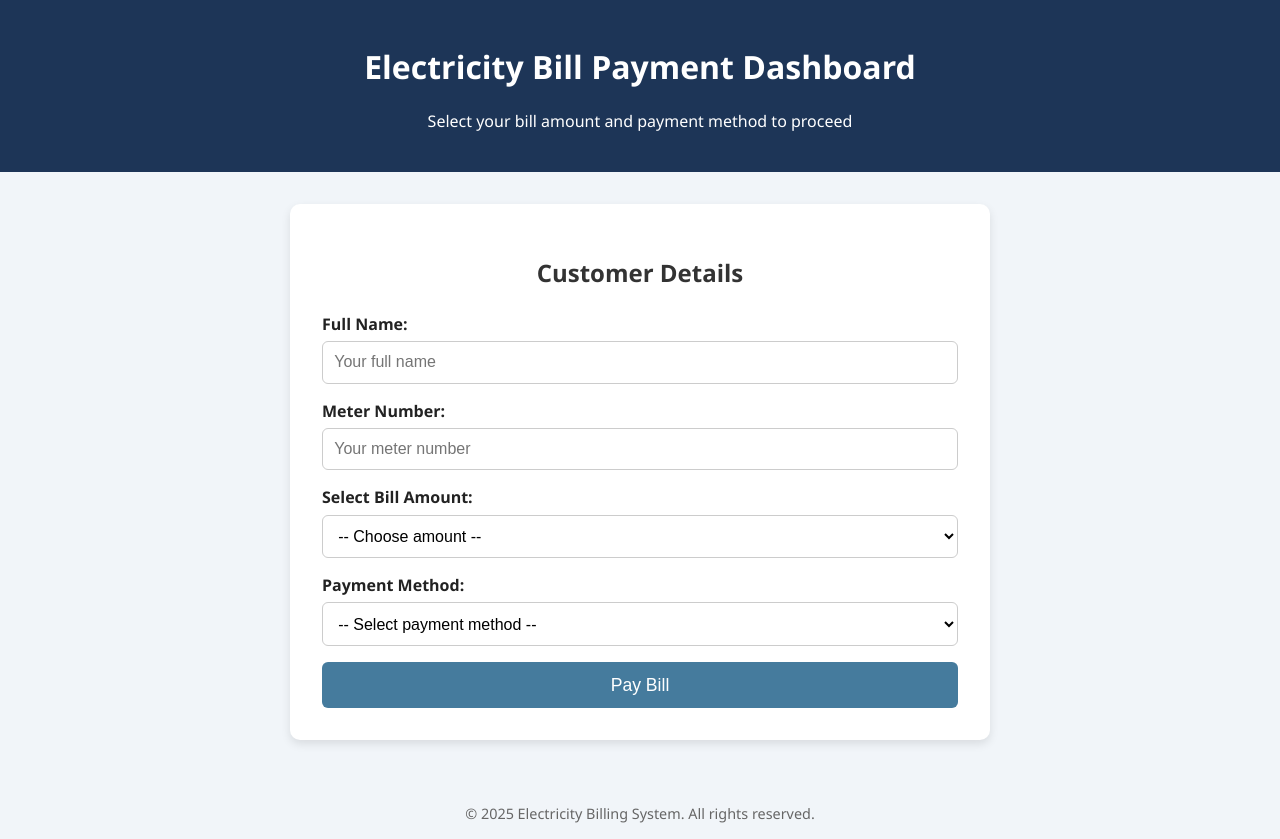
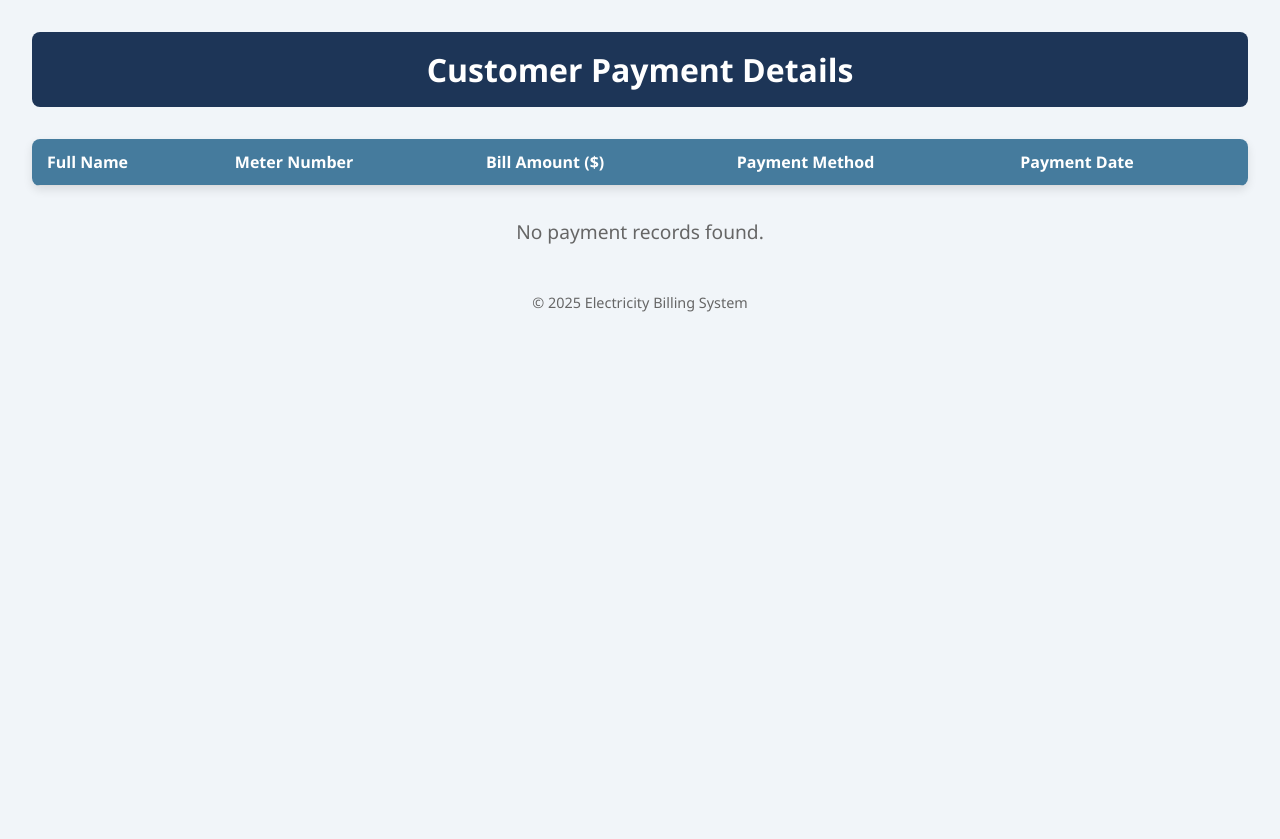
Before and after one commit to rajesh0033/collab, a plain HTML site: page index.html in a window 1280 px wide. After the commit the page ends 800 px from the top, so only its background shows below. Drawn offline with Linux system fonts and the light colour scheme.

Commit message:
Update index.html
add details

```diff
--- a/index.html
+++ b/index.html
@@ -3,215 +3,121 @@
 <head>
   <meta charset="UTF-8" />
   <meta name="viewport" content="width=device-width, initial-scale=1" />
-  <title>Electricity Bill Payment Dashboard</title>
+  <title>View Customer Payment Details</title>
   <style>
-    * {
-      box-sizing: border-box;
-    }
-
     body {
       font-family: 'Segoe UI', Tahoma, Geneva, Verdana, sans-serif;
       background-color: #f1f5f9;
       margin: 0;
-      padding: 0;
+      padding: 2rem;
     }
 
     header {
       background-color: #1d3557;
       color: white;
-      padding: 1.5rem;
+      padding: 1rem;
       text-align: center;
+      border-radius: 8px;
+      margin-bottom: 2rem;
     }
 
-    .container {
-      max-width: 700px;
-      margin: 2rem auto;
-      background: white;
-      padding: 2rem;
-      border-radius: 10px;
+    h1 {
+      margin: 0;
+    }
+
+    table {
+      width: 100%;
+      border-collapse: collapse;
+      background-color: white;
+      border-radius: 8px;
+      overflow: hidden;
       box-shadow: 0 4px 10px rgba(0,0,0,0.1);
     }
 
-    h2 {
-      text-align: center;
-      margin-bottom: 1.5rem;
-      color: #333;
+    th, td {
+      padding: 12px 15px;
+      text-align: left;
+      border-bottom: 1px solid #ddd;
     }
 
-    label {
-      display: block;
-      margin-bottom: 0.4rem;
+    th {
+      background-color: #457b9d;
+      color: white;
       font-weight: 600;
-      color: #222;
     }
 
-    input, select {
-      width: 100%;
-      padding: 0.7rem;
-      margin-bottom: 1rem;
-      border: 1px solid #ccc;
-      border-radius: 6px;
-      font-size: 1rem;
-      background-color: #fff;
+    tr:hover {
+      background-color: #f0f8ff;
     }
 
-    button {
-      width: 100%;
-      padding: 0.8rem;
-      background-color: #457b9d;
-      color: white;
-      font-size: 1.1rem;
-      border: none;
-      border-radius: 6px;
-      cursor: pointer;
-      transition: background-color 0.3s ease;
-    }
-
-    button:hover {
-      background-color: #1d3557;
-    }
-
-    .bill-summary {
+    .no-data {
+      text-align: center;
       margin-top: 2rem;
-      background-color: #f0f0f0;
-      padding: 1.5rem;
-      border-radius: 10px;
-      display: none;
-    }
-
-    .bill-summary h3 {
-      margin-top: 0;
-      color: #2a2a2a;
-    }
-
-    .bill-summary p {
-      margin: 0.3rem 0;
-    }
-
-    .payment-success {
-      margin-top: 1rem;
-      padding: 1rem;
-      background-color: #d4edda;
-      color: #155724;
-      border-radius: 8px;
-      display: none;
-      text-align: center;
-      font-weight: 600;
+      font-size: 1.2rem;
+      color: #666;
     }
 
     footer {
       text-align: center;
-      padding: 1rem;
+      margin-top: 3rem;
+      color: #666;
       font-size: 0.9rem;
-      color: #666;
-      margin-top: 3rem;
     }
   </style>
 </head>
 <body>
 
   <header>
-    <h1>Electricity Bill Payment Dashboard</h1>
-    <p>Select your bill amount and payment method to proceed</p>
+    <h1>Customer Payment Details</h1>
   </header>
 
-  <div class="container">
-    <h2>Customer Details</h2>
-    <form id="paymentForm">
-      <label for="name">Full Name:</label>
-      <input type="text" id="name" required placeholder="Your full name" />
+  <main>
+    <table id="customerTable">
+      <thead>
+        <tr>
+          <th>Full Name</th>
+          <th>Meter Number</th>
+          <th>Bill Amount ($)</th>
+          <th>Payment Method</th>
+          <th>Payment Date</th>
+        </tr>
+      </thead>
+      <tbody>
+        <!-- Rows added dynamically -->
+      </tbody>
+    </table>
 
-      <label for="meter">Meter Number:</label>
-      <input type="text" id="meter" required placeholder="Your meter number" />
-
-      <label for="billAmount">Select Bill Amount:</label>
-      <select id="billAmount" required>
-        <option value="" disabled selected>-- Choose amount --</option>
-        <option value="25">$25 - Basic Plan</option>
-        <option value="50">$50 - Standard Plan</option>
-        <option value="75">$75 - Premium Plan</option>
-        <option value="100">$100 - Ultimate Plan</option>
-      </select>
-
-      <label for="paymentMethod">Payment Method:</label>
-      <select id="paymentMethod" required>
-        <option value="" disabled selected>-- Select payment method --</option>
-        <option value="credit">Credit Card</option>
-        <option value="paypal">PayPal</option>
-        <option value="bank">Bank Transfer</option>
-      </select>
-
-      <button type="submit">Pay Bill</button>
-    </form>
-
-    <div class="bill-summary" id="billSummary">
-      <h3>Payment Summary</h3>
-      <p><strong>Name:</strong> <span id="summaryName"></span></p>
-      <p><strong>Meter Number:</strong> <span id="summaryMeter"></span></p>
-      <p><strong>Bill Amount:</strong> $<span id="summaryAmount"></span></p>
-      <p><strong>Payment Method:</strong> <span id="summaryPayment"></span></p>
-    </div>
-
-    <div class="payment-success" id="paymentSuccess">
-      Payment successful! Thank you for your payment.
-    </div>
-  </div>
+    <p class="no-data" id="noDataMsg" style="display:none;">No payment records found.</p>
+  </main>
 
   <footer>
-    &copy; 2025 Electricity Billing System. All rights reserved.
+    &copy; 2025 Electricity Billing System
   </footer>
 
   <script>
-    const form = document.getElementById("paymentForm");
-    const billSummary = document.getElementById("billSummary");
-    const paymentSuccess = document.getElementById("paymentSuccess");
+    const customerTableBody = document.querySelector("#customerTable tbody");
+    const noDataMsg = document.getElementById("noDataMsg");
 
-    form.addEventListener("submit", function(e) {
-      e.preventDefault();
+    // Load payments from localStorage
+    const payments = JSON.parse(localStorage.getItem("electricityPayments")) || [];
 
-      // Get form values
-      const name = document.getElementById("name").value.trim();
-      const meter = document.getElementById("meter").value.trim();
-      const billAmount = document.getElementById("billAmount").value;
-      const paymentMethod = document.getElementById("paymentMethod").value;
+    if (payments.length === 0) {
+      noDataMsg.style.display = "block";
+    } else {
+      payments.forEach(payment => {
+        const tr = document.createElement("tr");
 
-      if (!name || !meter || !billAmount || !paymentMethod) {
-        alert("Please fill out all fields.");
-        return;
-      }
+        tr.innerHTML = `
+          <td>${payment.name}</td>
+          <td>${payment.meter}</td>
+          <td>${parseFloat(payment.amount).toFixed(2)}</td>
+          <td>${payment.paymentMethod}</td>
+          <td>${new Date(payment.date).toLocaleString()}</td>
+        `;
 
-      // Update summary fields
-      document.getElementById("summaryName").textContent = name;
-      document.getElementById("summaryMeter").textContent = meter;
-      document.getElementById("summaryAmount").textContent = parseFloat(billAmount).toFixed(2);
-
-      let paymentText = "";
-      switch(paymentMethod) {
-        case "credit":
-          paymentText = "Credit Card";
-          break;
-        case "paypal":
-          paymentText = "PayPal";
-          break;
-        case "bank":
-          paymentText = "Bank Transfer";
-          break;
-      }
-      document.getElementById("summaryPayment").textContent = paymentText;
-
-      // Show summary and hide success initially
-      billSummary.style.display = "block";
-      paymentSuccess.style.display = "none";
-
-      // Simulate payment processing delay
-      setTimeout(() => {
-        paymentSuccess.style.display = "block";
-      }, 1500);
-
-      // Optionally, reset the form after payment success
-      form.reset();
-    });
+        customerTableBody.appendChild(tr);
+      });
+    }
   </script>
-
 </body>
 </html>
```
